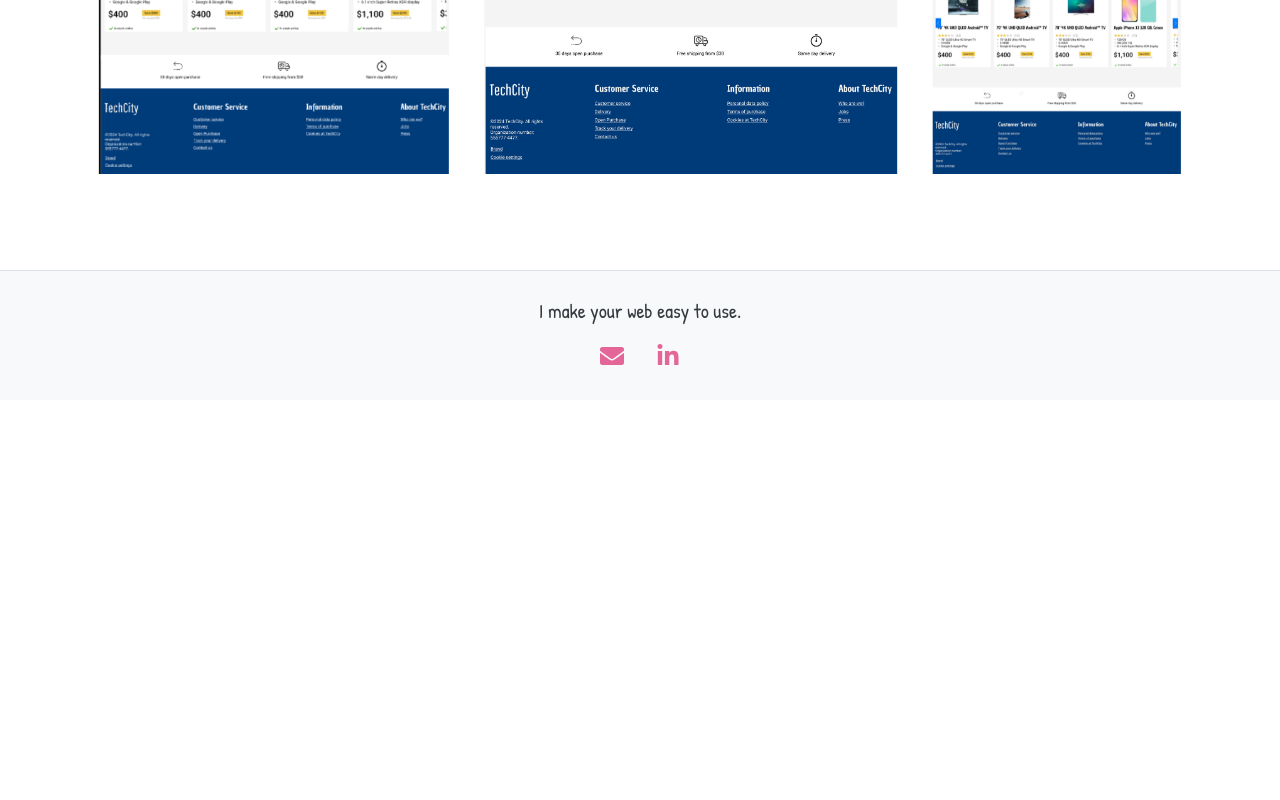
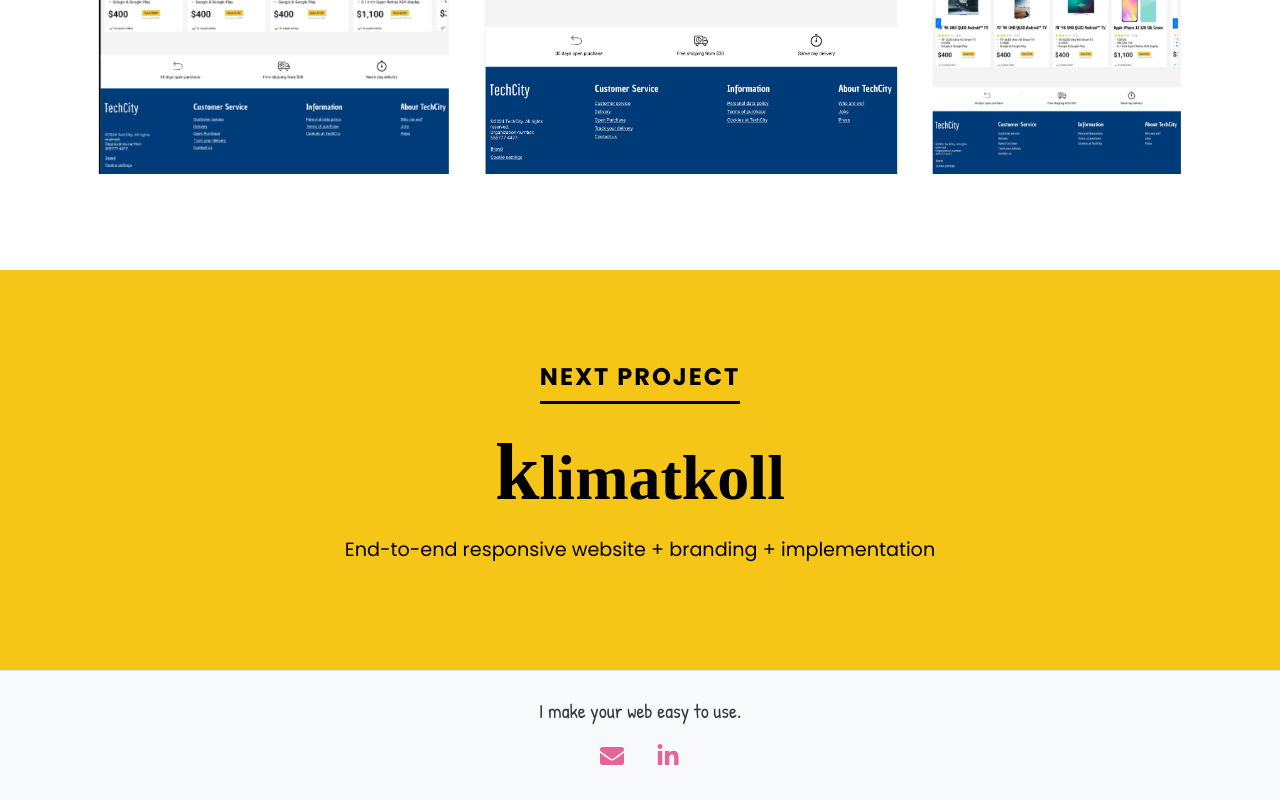
Before and after one commit to Marahkny/Marahs-portofolio, a React (Create React App) app: page /techcity in a window 1280 px wide. Shown: the part 7661-8461 px from the top of the page. Before the commit the page ends 8061 px from the top, so only its background shows below. Built offline with nearby package versions, Linux system fonts and the light colour scheme.

Commit message:
Beskriv dina ändringar här

```diff
--- /dev/null
+++ b/src/Klimatkoll/Nexproject.js
@@ -0,0 +1,78 @@
+import React from "react";
+import "bootstrap/dist/css/bootstrap.min.css";
+import { Link } from 'react-router-dom'; // Or replace with <a> tag for external links
+
+function Nextproject() {
+  const containerStyle = {
+    backgroundColor: "#E46698",
+    height: "50vh", // Changed to 50vh
+    color: "white",
+    display: "flex",
+    justifyContent: "center",
+    alignItems: "center",
+    textAlign: "center",
+    flexDirection: "column",
+    padding: "20px",
+  };
+
+  const nextProjectStyle = {
+    fontSize: "1.5rem",
+    fontWeight: "600",
+    letterSpacing: "2px",
+    marginBottom: "20px",
+    borderBottom: "3px solid white",
+    paddingBottom: "5px",
+  };
+
+  const logoStyle = {
+    fontWeight: "bold",
+    textTransform: "lowercase",
+
+    marginBottom: "10px",
+    transition: "transform 0.3s ease, color 0.3s ease",
+    display: "inline-block",
+  };
+
+  const largeTStyle = {
+    fontSize: "5rem", // Larger "T"
+  };
+
+  const restOfTextStyle = {
+    fontSize: "4rem", // Regular size for the rest of the word
+  };
+
+  const logoHoverStyle = {
+    transform: "scale(1.1)",
+    color: "#FFD700",
+  };
+
+  const subtitleStyle = {
+    fontSize: "1.2rem",
+    marginTop: "5px",
+  };
+
+  const [isHovered, setIsHovered] = React.useState(false);
+
+  return (
+    <div style={containerStyle}>
+      <span style={nextProjectStyle}>NEXT PROJECT</span>
+
+      {/* Link to another page or external URL */}
+      <Link
+        to="/techcity" // You can replace this with an external URL or route
+        onMouseEnter={() => setIsHovered(true)}
+        onMouseLeave={() => setIsHovered(false)}
+        style={{ textDecoration: "none", color: "inherit" }} // No underline or color change
+      >
+        <h2 style={isHovered ? { ...logoStyle, ...logoHoverStyle } : logoStyle}>
+          <span style={largeTStyle}>T</span>
+          <span style={restOfTextStyle}>echCity</span>
+        </h2>
+      </Link>
+
+      <p style={subtitleStyle}>End-to-end website + branding</p>
+    </div>
+  );
+}
+
+export default Nextproject;
--- a/src/Klimatkoll/klimat.js
+++ b/src/Klimatkoll/klimat.js
@@ -2,11 +2,13 @@ import React from 'react';
 import Sektionklimt from './Sektioneklimt';
 import Header from '../header';
 import Footer from '../footer';
+import Nextproject from './Nexproject';
 const Klimat = () => {
   return (
     <>
     <Header />
     <Sektionklimt />
+    <Nextproject  />
 <Footer />
     </>
   );
--- /dev/null
+++ b/src/tech/Next.js
@@ -0,0 +1,78 @@
+import React from "react";
+import "bootstrap/dist/css/bootstrap.min.css";
+import { Link } from 'react-router-dom'; // Or replace with <a> tag for external links
+
+function Next() {
+  const containerStyle = {
+    backgroundColor: '#F5C518',
+    height: "50vh", // Changed to 50vh
+    color: 'black',
+    display: "flex",
+    justifyContent: "center",
+    alignItems: "center",
+    textAlign: "center",
+    flexDirection: "column",
+    padding: "20px",
+  };
+
+  const nextProjectStyle = {
+    fontSize: "1.5rem",
+    fontWeight: "600",
+    letterSpacing: "2px",
+    marginBottom: "20px",
+    borderBottom: "3px solid black",
+    paddingBottom: "5px",
+  };
+
+  const logoStyle = {
+    fontWeight: "bold",
+    textTransform: "lowercase",
+
+    marginBottom: "10px",
+    transition: "transform 0.3s ease, color 0.3s ease",
+    display: "inline-block",
+  };
+
+  const largeTStyle = {
+    fontSize: "5rem", // Larger "T"
+  };
+
+  const restOfTextStyle = {
+    fontSize: "4rem", // Regular size for the rest of the word
+  };
+
+  const logoHoverStyle = {
+    transform: "scale(1.1)",
+    color: '#0b6ba5',
+  };
+
+  const subtitleStyle = {
+    fontSize: "1.2rem",
+    marginTop: "5px",
+  };
+
+  const [isHovered, setIsHovered] = React.useState(false);
+
+  return (
+    <div style={containerStyle}>
+      <span style={nextProjectStyle}>NEXT PROJECT</span>
+
+      {/* Link to another page or external URL */}
+      <Link
+        to="/klimat" // You can replace this with an external URL or route
+        onMouseEnter={() => setIsHovered(true)}
+        onMouseLeave={() => setIsHovered(false)}
+        style={{ textDecoration: "none", color: "inherit" }} // No underline or color change
+      >
+        <h2 style={isHovered ? { ...logoStyle, ...logoHoverStyle } : logoStyle}>
+          <span style={largeTStyle}>K</span>
+          <span style={restOfTextStyle}>limatkoll</span>
+        </h2>
+      </Link>
+
+      <p style={subtitleStyle}>End-to-end responsive website + branding + implementation</p>
+    </div>
+  );
+}
+
+export default Next;
--- a/src/tech/teachcity.js
+++ b/src/tech/teachcity.js
@@ -2,11 +2,13 @@ import React from 'react';
 import Sektion from './sektion';
 import Header from '../header';
 import Footer from '../footer';
+import Next from './Next';
 const Techcity = () => {
   return (
     <>
     <Header />
     <Sektion />
+    <Next />
 <Footer />
     </>
   );
```
